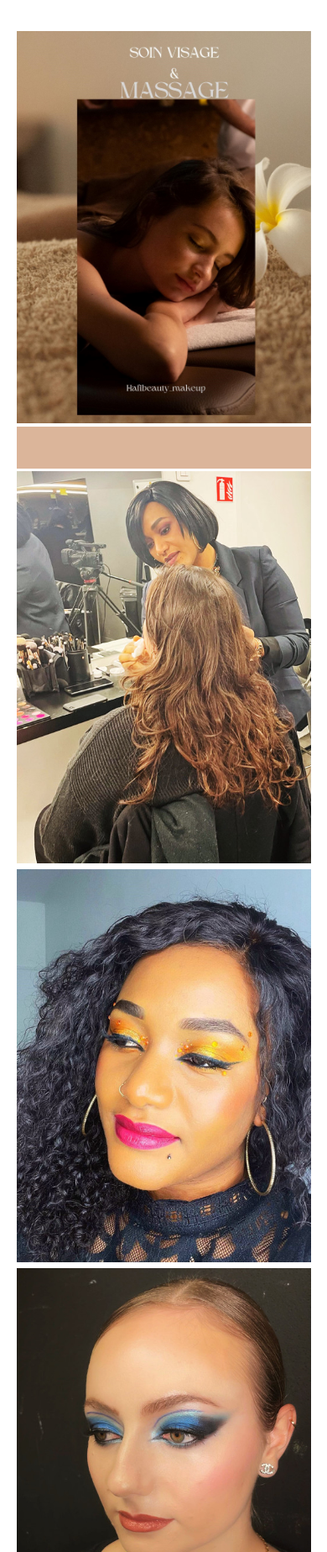
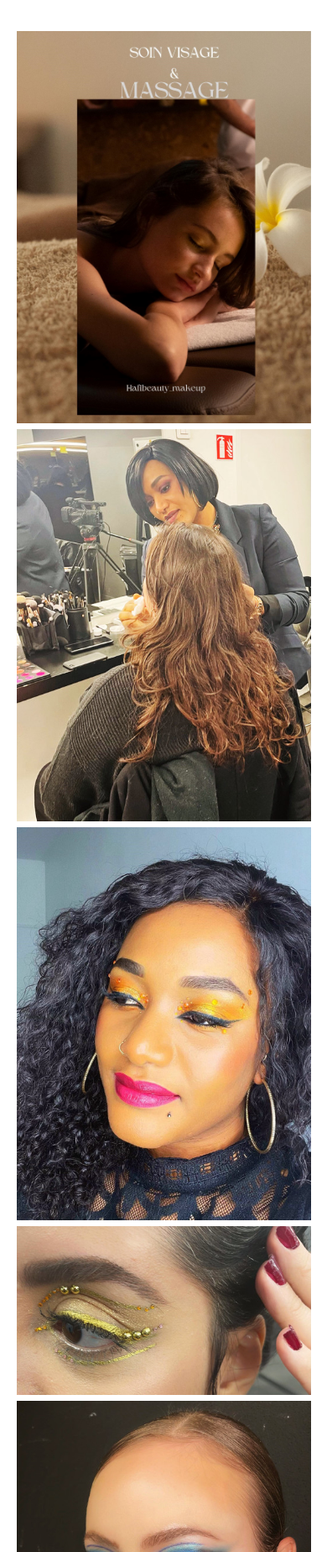
Before and after one commit to JulieGoncalves/hafi-beauty, a website: page galerie.html in a window 390 px wide. Shown: the part 152-2000 px from the top of the page at 84% size. Drawn offline with Linux system fonts and the light colour scheme.

Commit message:
Mise à jour de la galerie - version mobile et version ordinateur

```diff
--- a/css/galerie.css
+++ b/css/galerie.css
@@ -20,11 +20,9 @@
   display: block;
 }
 
-.carré-1,
-.carré-2,
-.carré-3,
-.carré-4,
-.carré-5 {
+.carre-1,
+.carre-2,
+.carre-3 {
   background-color: hsl(25, 47%, 73%);
   height: auto;
   color: white;
@@ -39,7 +37,7 @@
   grid-row-end: 4;
 }
 
-.carré-1 {
+.carre-1 {
   grid-column-start: 2;
   grid-column-end: 3;
   grid-row-start: 1;
@@ -60,63 +58,71 @@
   grid-row-end: 5;
 }
 
-.img-32 {
+.img-4 {
+  grid-column-start: 1;
+  grid-column-end: 2;
+  grid-row-start: 4;
+  grid-row-end: 5;
+}
+
+.img-5 {
+  grid-column-start: 2;
+  grid-column-end: 3;
+  grid-row-start: 2;
+  grid-row-end: 5;
+}
+
+.carre-2 {
   grid-column-start: 3;
   grid-column-end: 4;
   grid-row-start: 4;
   grid-row-end: 5;
 }
 
-.img-4 {
-  grid-column-start: 2;
-  grid-column-end: 3;
-  grid-row-start: 2;
-  grid-row-end: 5;
-}
+/*----2em partie--------------*/
 
-.carré-3 {
-  grid-column-start: 3;
-  grid-column-end: 4;
-  grid-row-start: 4;
-  grid-row-end: 5;
-}
-
-/*---------------------*/
-
-.img-5 {
+.img-6 {
   grid-column-start: 1;
   grid-column-end: 3;
   grid-row-start: 5;
   grid-row-end: 9;
 }
 
-.img-6 {
+.img-7 {
   grid-column-start: 3;
   grid-column-end: 4;
   grid-row-start: 5;
   grid-row-end: 7;
 }
 
-.img-34 {
+.img-7 {
+  grid-column-start: 3;
+  grid-column-end: 4;
+  grid-row-start: 5;
+  grid-row-end: 7;
+}
+
+.img-8 {
   grid-column-start: 4;
   grid-column-end: 5.5;
   grid-row-start: 5;
   grid-row-end: 7;
 }
 
-.img-35 {
+.carre-3 {
   grid-column-start: 3;
   grid-column-end: 4;
   grid-row-start: 7;
   grid-row-end: 9;
 }
 
-.img-7 {
+.img-9 {
   grid-column-start: 4;
   grid-column-end: 5.5;
   grid-row-start: 7;
   grid-row-end: 9;
 }
+
 /*----------MEDIA-QUERY---------------------------*/
 
 @media screen and (max-width: 480px) {
@@ -132,10 +138,9 @@
     margin: 1% 0;
   }
 
-  .carré-1,
-  .carré-2,
-  .carré-3 {
-    height: 50px;
-    width: 100%;
+  .carre-1,
+  .carre-2,
+  .carre-3 {
+    display: none;
   }
 }
--- a/css/slider.css
+++ b/css/slider.css
@@ -122,10 +122,7 @@
     display: none;
   }
 
-  #v1,
-  #v2,
-  #v3,
-  #v4 {
+  #v1, #v2, #v3, #v4 {
     display: block;
     /* height: 100px;
     width: 100px; */
--- a/galerie.html
+++ b/galerie.html
@@ -70,21 +70,24 @@
 </script>
  <div class="grille-galerie">
   <img class="img-1" src="/images/galerie/soins.jpg" alt="soins" />
-  <div class="carré-1"></div>
+  <div class="carre-1"></div>
 
   <img class="img-2" src="/images/galerie/hafi.jpg" alt="maquilleuse-hafi" />
   <img class="img-3" src="/images/galerie/hafi-2.jpg" alt="maquilleuse" />
 
-  <img class="img-4" src="/images/galerie/maquillage-1.jpg" alt="maquillage" />
-  <img class="img32"src="/images/galerie/maquillage-4.jpg" alt="maquillage"/>
+  <img class="img-4" src="/images/galerie/maquillage-4.jpg" alt="maquillage" />
+  <img class="img-5" src="/images/galerie/maquillage-1.jpg" alt="maquillage" />
 
-  <img class="img-5" src="/images/galerie/maquillage-2.jpg" alt="maquillage" />
+  <div class="carre-2"></div>
 
-  <img class="img-34" src="/images/galerie/skin-care.jpg" alt="skin-care" />
-  <img class="img-6" src="/images/galerie/sourcils.jpg" alt="sourcils" />
+  <!-- 2em partie -->
 
-  <img class="img-35" src="/images/galerie/sourcils-2.jpg" alt="sourcils-2" />
-  <img class="img-7" src="/images/galerie/maquillage-3.jpg" alt="maquillage" />
+  <img class="img-6" src="/images/galerie/maquillage-2.jpg" alt="maquillage" />
+  <img class="img-7" src="/images/galerie/sourcils-2.jpg" alt="sourcils" />
+
+  <img class="img-8" src="/images/galerie/skin-care.jpg" alt="maquillage" />
+  <div class="carre-3"></div>
+  <img class="img-9" src="/images/galerie/maquillage-3.jpg" alt="maquillage" />
 </div>
 
     <!---FOOTER------------------------------------------------------------------------------>
```
Also changed, not shown: includes/galerie.html (+11 -8 lines).
